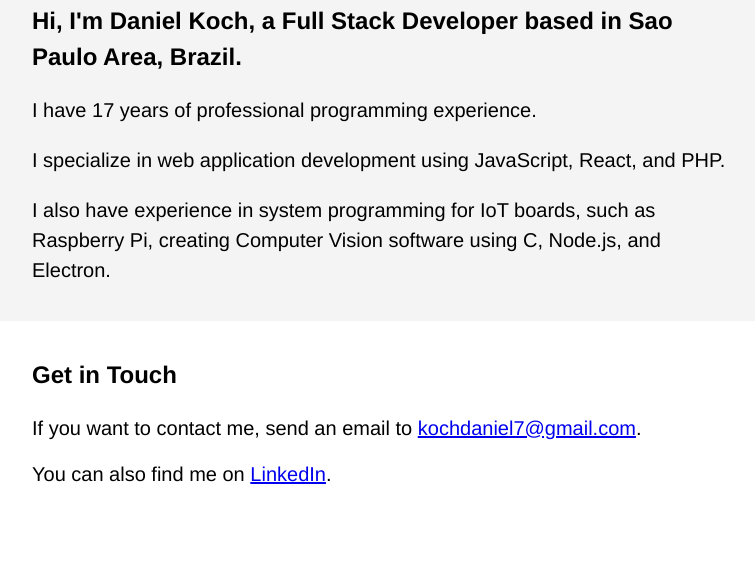
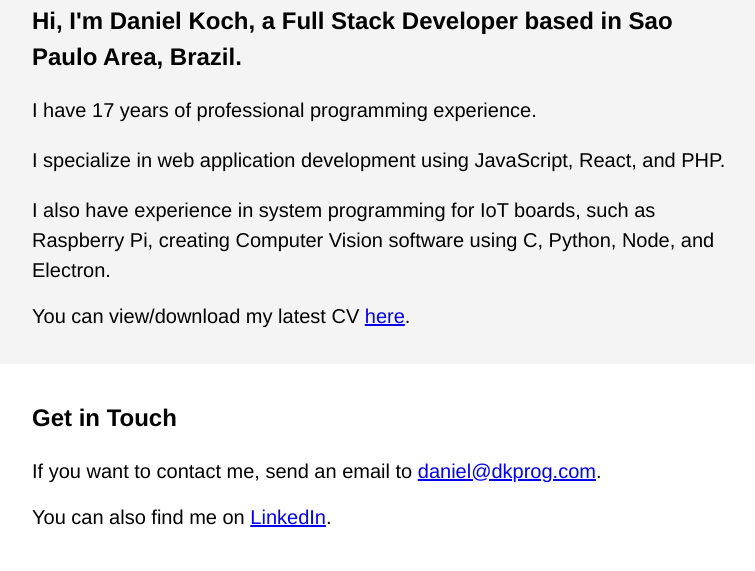
Before and after one commit to dkprog/dkprog.github.io, a plain HTML site: page index.html in a window 1280 px wide. Shown: the part 258-829 px from the top of the page, without its empty margins (256-1011 px from the left). Before the commit the page ends 800 px from the top, so only its background shows below. Drawn offline with Linux system fonts and the light colour scheme.

Commit message:
Updated resume.

```diff
--- a/index.html
+++ b/index.html
@@ -41,13 +41,15 @@
 
           <p class="lh-copy f4">I specialize in web application development using JavaScript, React, and PHP.</p>
 
-          <p class="lh-copy f4">I also have experience in system programming for IoT boards, such as <span class="nowrap">Raspberry Pi</span>, creating Computer Vision software using C, Node.js, and Electron.</p>
+          <p class="lh-copy f4">I also have experience in system programming for IoT boards, such as <span class="nowrap">Raspberry Pi</span>, creating Computer Vision software using C, Python, Node, and Electron.</p>
+
+          <p class="lh-copu f4">You can view/download my latest CV <a href="daniel-koch-resume.pdf">here</a>.</p>
         </section>
 
         <section class="ph4 pv3">
           <h2 class="f3 lh-copy">Get in Touch</h2>
 
-          <p class="f4 lh-copy mb0">If you want to contact me, send an email to <a href="mailto:kochdaniel7@gmail.com">kochdaniel7@gmail.com</a>.</p>
+          <p class="f4 lh-copy mb0">If you want to contact me, send an email to <a href="mailto:daniel@dkprog.com">daniel@dkprog.com</a>.</p>
 
           <p class="f4 lh-copy mt3">You can also find me on <a href="https://www.linkedin.com/in/dkprog/">LinkedIn</a>.</p>
         </section>
```
Also changed, not shown: 1 other file.
